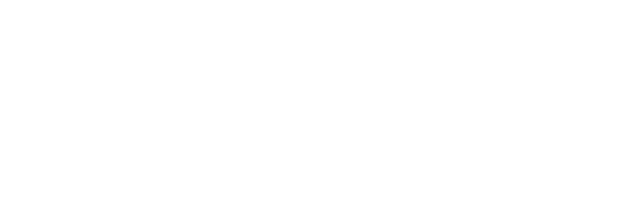
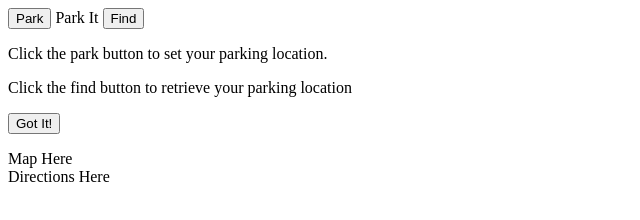
Before and after one commit to gsingh84/park-it, a plain HTML site: page index.html in a window 1280 px wide. Shown: the whole page, without its empty margins (0-640 px from the left). Drawn offline with Linux system fonts and the light colour scheme.

```diff
--- a/index.html
+++ b/index.html
@@ -2,6 +2,25 @@
 <html lang="en">
 <head>
     <meta charset="UTF-8">
-    <meta name="viewport"
+    <meta name="viewport" content="width=device-width, initial-scale=1.0">
+    <title>Park-It</title>
 </head>
+<body>
+
+    <div id="navbar">
+        <button id="park">Park</button>
+        Park It
+        <button id="retrieve">Find</button>
+    </div>
+
+    <div id="container">
+        <div id="instructions">
+            <p>Click the park button to set your parking location.</p>
+            <p>Click the find button to retrieve your parking location</p>
+            <p class="center"><button id ="gotIt">Got It! </button></p>
+        </div>
+        <div id="map">Map Here</div>
+        <div id=" directions"> Directions Here</div>
+    </div>
+</body>
 </html>
```
